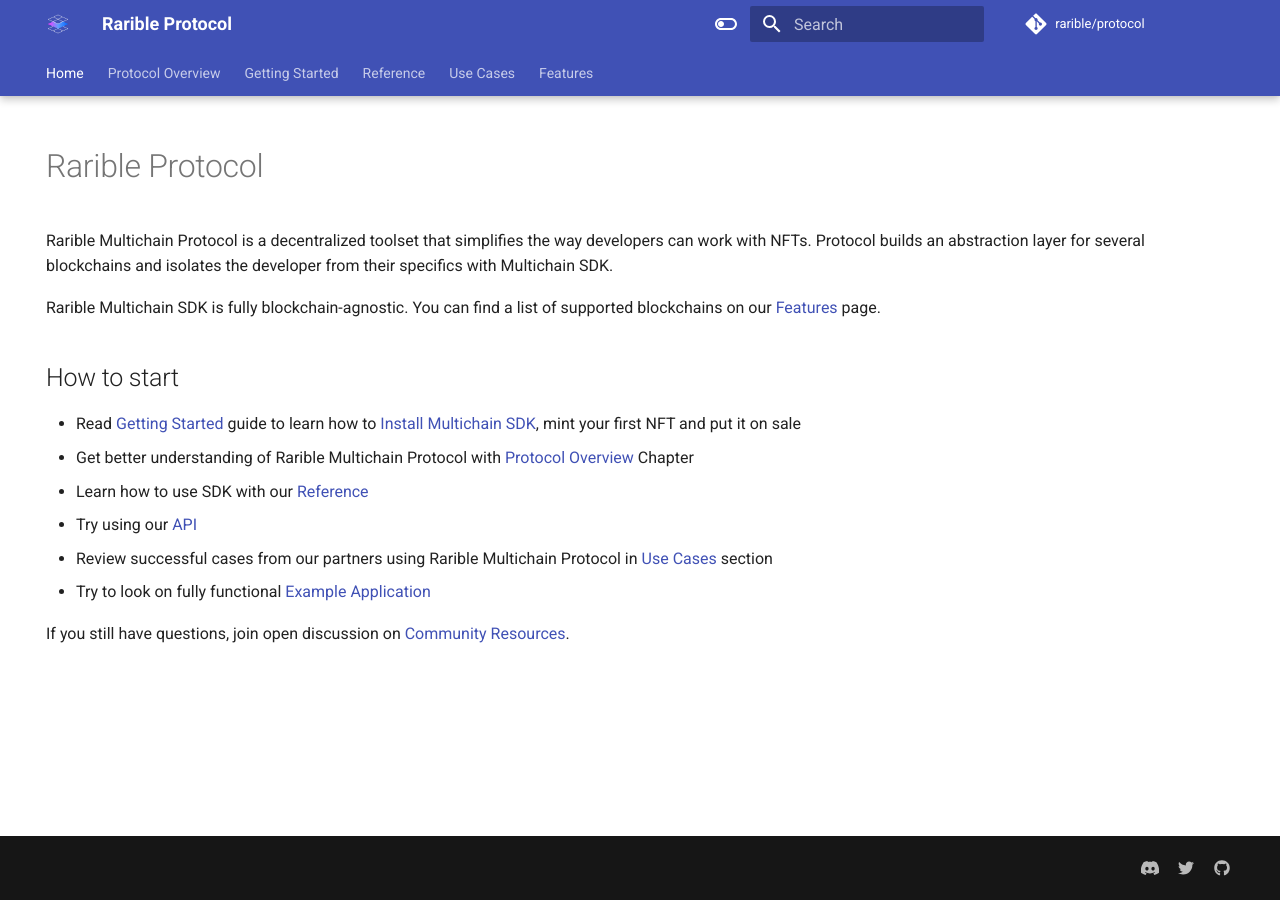
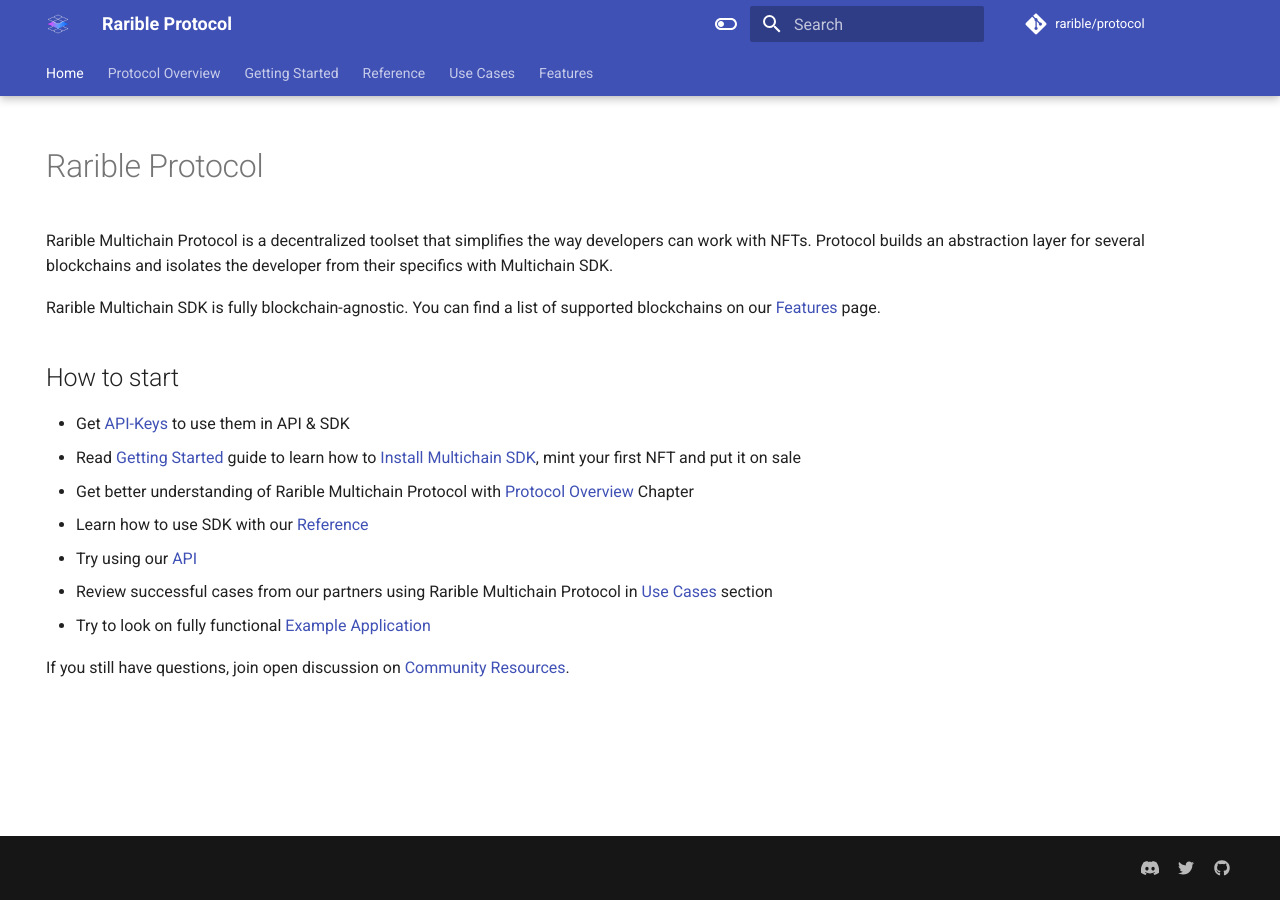
Before and after one commit to rarible/protocol, an MkDocs documentation site: the page built from docs/index.md, in a window 1280 px wide. Built offline with MkDocs 1.6.1 and Material for MkDocs 9.7.7, drawn with Linux system fonts in a browser that asks for light colours; comment, search, counter and statistics services are not loaded.

Commit message:
Update index.md
Added information about API-Keys to the main page

```diff
--- a/docs/index.md
+++ b/docs/index.md
@@ -15,6 +15,7 @@
 
 ## How to start
 
+* Get [API-Keys](https://api.rarible.org/registration) to use them in API & SDK
 * Read [Getting Started](getting-started/quick-start.md) guide to learn how to [Install Multichain SDK](getting-started/quick-start.md#installation), mint your first NFT and put it on sale
 * Get better understanding of Rarible Multichain Protocol with [Protocol Overview](overview/protocol-overview.md) Chapter
 * Learn how to use SDK with our [Reference](reference/reference-overview.md)
```
